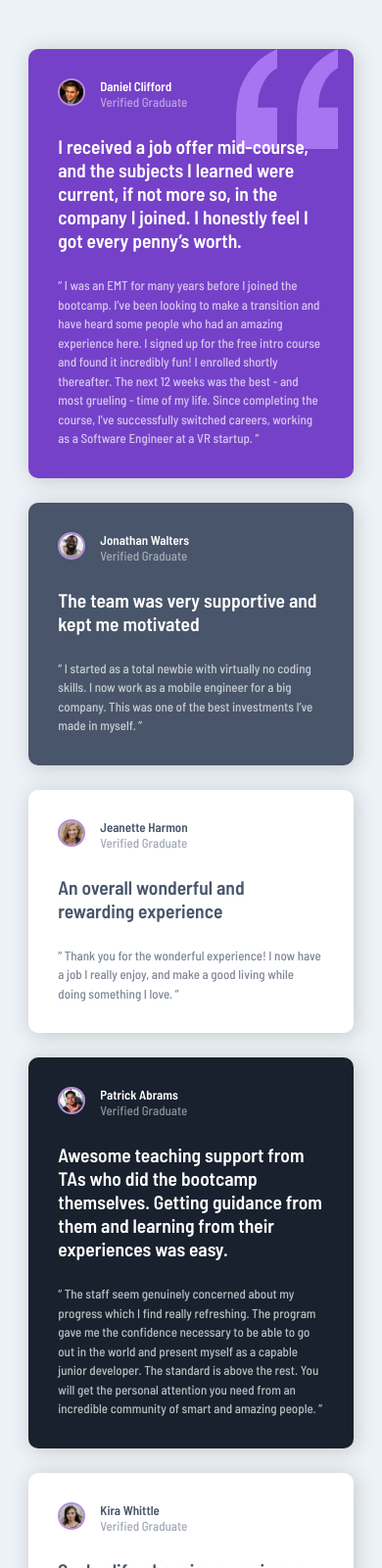
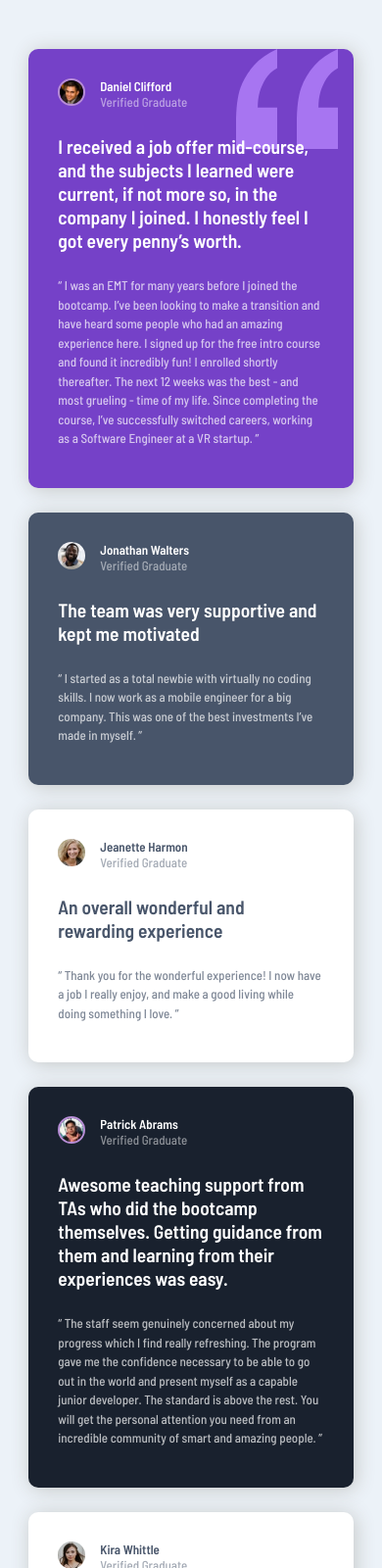
Before and after one commit to sheblair/testimonials-grid-section, a plain HTML site: page index.html in a window 390 px wide. Shown: the top 1600 px of the page at 98% size. Drawn offline with Linux system fonts and the light colour scheme.

Commit message:
tweaked a couple details in main.css mobile styles

```diff
--- a/css/main.css
+++ b/css/main.css
@@ -40,7 +40,7 @@ main {
 
 .reviews {
     width: 90%;
-    margin: 0 0 10px 30px;
+    margin: 0 0 20px 30px;
 }
 
 .photo {
@@ -85,9 +85,18 @@ p.title {
     background-color: hsl(217, 19%, 35%);
 }
 
+#testimonial-two .photo {
+    border: none;
+}
+
 #testimonial-three {
     background-color: hsl(0, 0%, 100%);
     color:hsl(217, 19%, 35%);
+    border: none
+}
+
+#testimonial-three .photo {
+    border: none;
 }
 
 #testimonial-four {
@@ -97,6 +106,11 @@ p.title {
 #testimonial-five {
     background-color: hsl(0, 0%, 100%);
     color:hsl(217, 19%, 35%);
+    border: none;
+}
+
+#testimonial-five .photo {
+    border: none;
 }
 
 .attribution {
```
